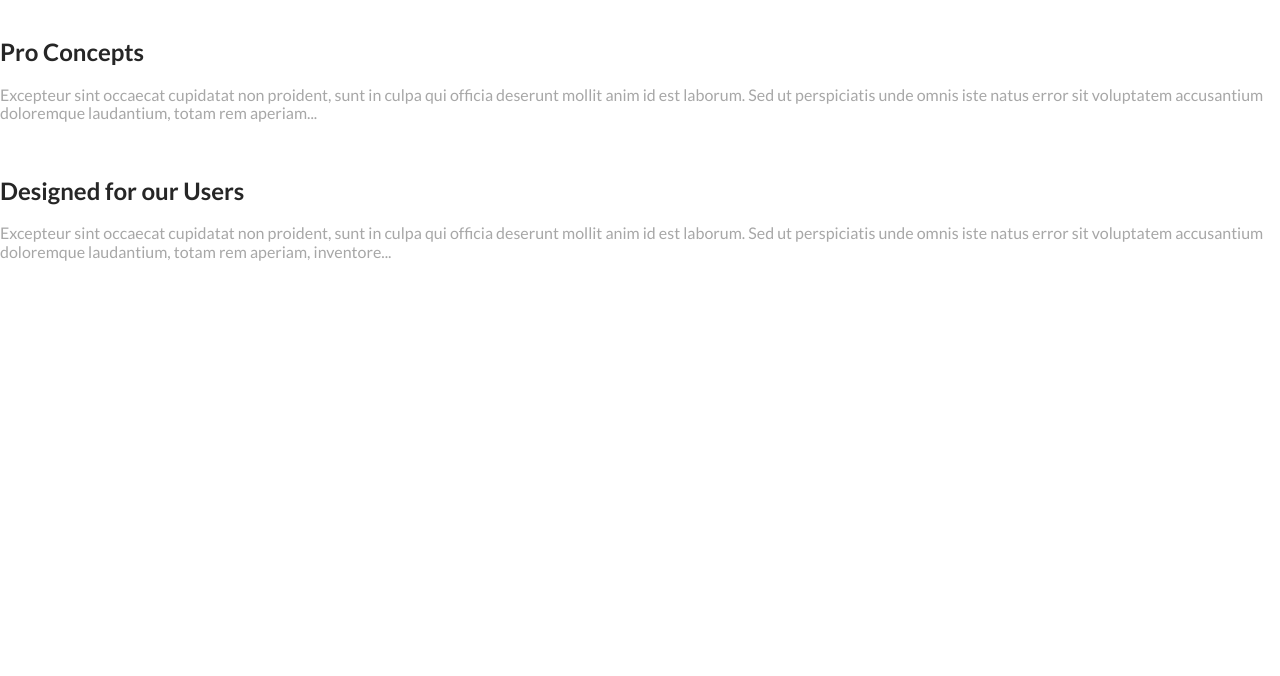
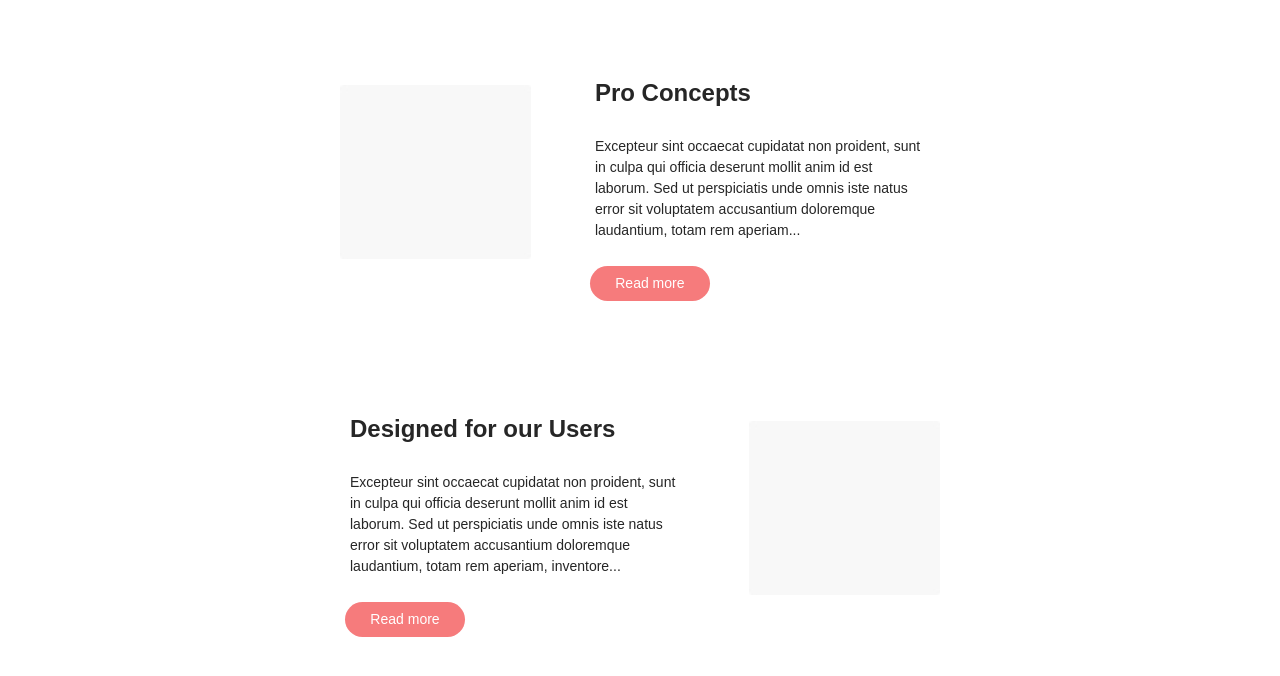
Before and after one commit to nkustov/Passion, a website: page index.html in a window 1280 px wide. Drawn offline with nearby package versions, Linux system fonts and the light colour scheme; a web font is replaced by a local one.

Commit message:
изменение кода

```diff
--- a/index.html
+++ b/index.html
@@ -9,18 +9,31 @@
 
 </head>
 <body>
-	<div>
-		<div>
-			<img src="" alt="">
-			<h2>Pro Concepts</h2>
-			<p>Excepteur sint occaecat cupidatat non proident, sunt in culpa qui officia deserunt mollit anim id est laborum. Sed ut perspiciatis unde omnis iste natus error sit voluptatem accusantium doloremque laudantium, totam rem aperiam...</p>
+		<div class="container">
+			<div class="img">
+				<img src="img/Afgeronde rechthoek 10.jpg" alt="">
+			</div>
+
+			<div class="block1">
+				<h2>Pro Concepts</h2>
+				<p>Excepteur sint occaecat cupidatat non proident, sunt in culpa qui officia deserunt mollit anim id est laborum. Sed ut perspiciatis unde omnis iste natus error sit voluptatem accusantium doloremque laudantium, totam rem aperiam...</p>
+				<button class="submit">Read more</button>
+			</div>
 		</div>
-		<div>
-			<img src="" alt="">
-			<h2>Designed for our Users</h2>
-			<p>Excepteur sint occaecat cupidatat non proident, sunt in culpa qui officia deserunt mollit anim id est laborum. Sed ut perspiciatis unde omnis iste natus error sit voluptatem accusantium doloremque laudantium, totam rem aperiam, inventore...</p>
+		<div class="container">
+
+			<div class="block2">
+				<h2>Designed for our Users</h2>
+				<p>Excepteur sint occaecat cupidatat non proident, sunt in culpa qui officia deserunt mollit anim id est laborum. Sed ut perspiciatis unde omnis iste natus error sit voluptatem accusantium doloremque laudantium, totam rem aperiam, inventore...</p>
+				<button class="submit">Read more</button>
+
+			</div>
+			<div class="img1">
+				<img src="img/Afgeronde rechthoek 10 kopiëren.jpg" alt="">
+			</div>
 		</div>
-</div>
+
+
 
 </body>
 </html>
--- a/scss/styles.scss
+++ b/scss/styles.scss
@@ -1,4 +1,5 @@
-@import url('https://fonts.googleapis.com/css?family=Lato:400,700');
+@import url('https://fonts.googleapis.com/css?family=Proxima Nova:400,700');
+
 *{
 	box-sizing: border-box;
 }
@@ -7,16 +8,67 @@ html {
 	height: 100%;
 }
 body {
-	font-family: 'Lato',sans-serif;
-	font-size: 1.6rem;
+	font: 300 1.4rem/1.5 'Proxima Nova', sans-serif;
 	color: #262626;
 	min-height: 100%;
 	background-color: #fff;
 }
+.container {
+	vertical-align: top;
+	padding: 35px 0;
+	margin: 35px auto;
+	max-width: 600px;
+}
 
-h2 {
-	// color: #fff;
+.img {
+	margin-top: 15px;
+	display: inline-block;
 }
+
+.img1 {
+	margin: 15px 0 0 55px;
+	display: inline-block;
+}
+
+.block1 {
+	vertical-align: top;
+	display: inline-block;
+	max-width: 345px;
+	margin-left: 55px;
+}
+
+.block2 {
+	vertical-align: top;
+	display: inline-block;
+	max-width: 345px;
+	margin-left: 5px;
+}
+
+.block1 h2 {
+	padding: 5px;
+	font-size: 24px;
+	margin:0;
+}
+
+.block2 h2 {
+	padding: 5px;
+	margin: 0 0 0 20px;
+	font-size: 24px;
+	margin:0;
+}
+
 p {
-	color: #a7a7a7;
+	padding: 5px;
+	display: inline-block;
+	max-width: 345px;
+	margin: 15px 0 20px 0;
 }
+
+.submit {
+	color: #fff;
+	width: 120px;
+	height: 35px;
+	background-color: #f67b7c;
+	border: 0;
+	border-radius: 18px;
+}
```
Also changed, not shown: css/styles.css, img/Afgeronde rechthoek 10 kopiëren.jpg (added), img/Afgeronde rechthoek 10.jpg (added), 1 other file.
